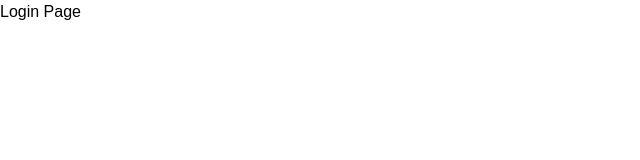
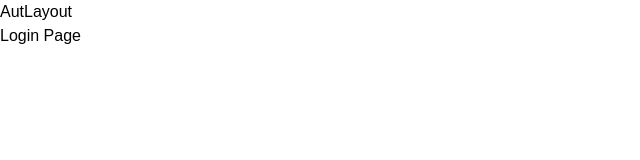
Before and after one commit to TobiasTac/fincheck, a React (Vite) app in the folder frontend/: page /login in a window 1280 px wide. Shown: the top 160 px of the page, without its empty margins (0-640 px from the left). Built offline with nearby package versions, Linux system fonts and the light colour scheme.

Commit message:
feat: AuthLayout Component

```diff
--- a/frontend/src/Router/index.tsx
+++ b/frontend/src/Router/index.tsx
@@ -1,4 +1,5 @@
 import { BrowserRouter, Route, Routes } from 'react-router-dom';
+import { AuthLayout } from '../view/layouts/AuthLayout';
 import { Dashboard } from '../view/pages/Dashboard';
 import { Login } from '../view/pages/Login';
 import { Register } from '../view/pages/Register';
@@ -9,8 +10,10 @@ export function Router() {
     <BrowserRouter>
       <Routes>
         <Route element={<AuthGuard isPrivate={false} />}>
-          <Route path="/login" element={<Login />} />
-          <Route path="/register" element={<Register />} />
+          <Route element={<AuthLayout />}>
+            <Route path="/login" element={<Login />} />
+            <Route path="/register" element={<Register />} />
+          </Route>
         </Route>
 
         <Route element={<AuthGuard  isPrivate />}>
--- /dev/null
+++ b/frontend/src/view/layouts/AuthLayout.tsx
@@ -0,0 +1,12 @@
+import { Outlet } from "react-router-dom";
+
+export function AuthLayout() {
+  return (
+    <div>
+      <h1> AutLayout </h1>
+
+      <Outlet />
+    </div>
+
+  )
+}
```
